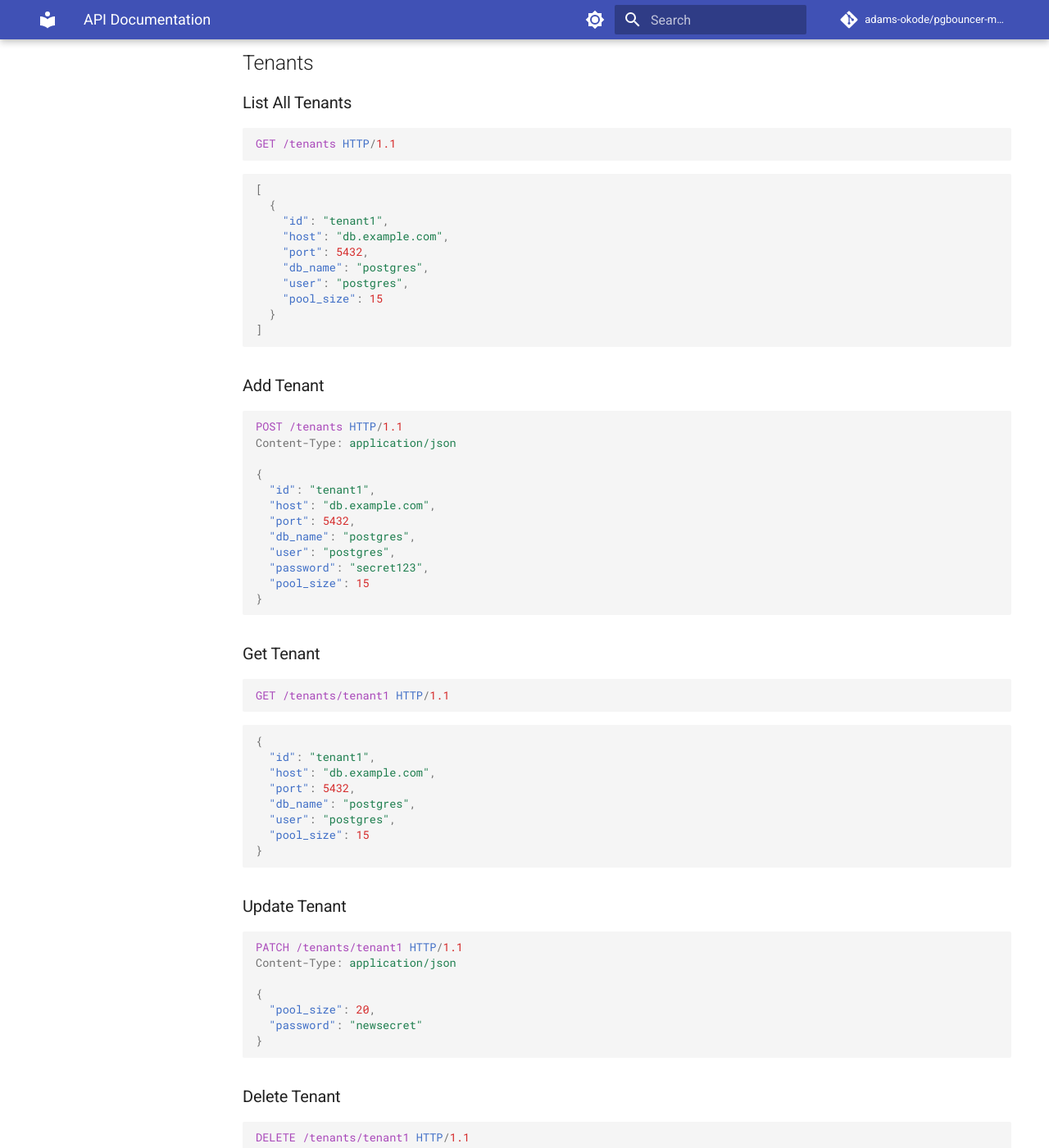
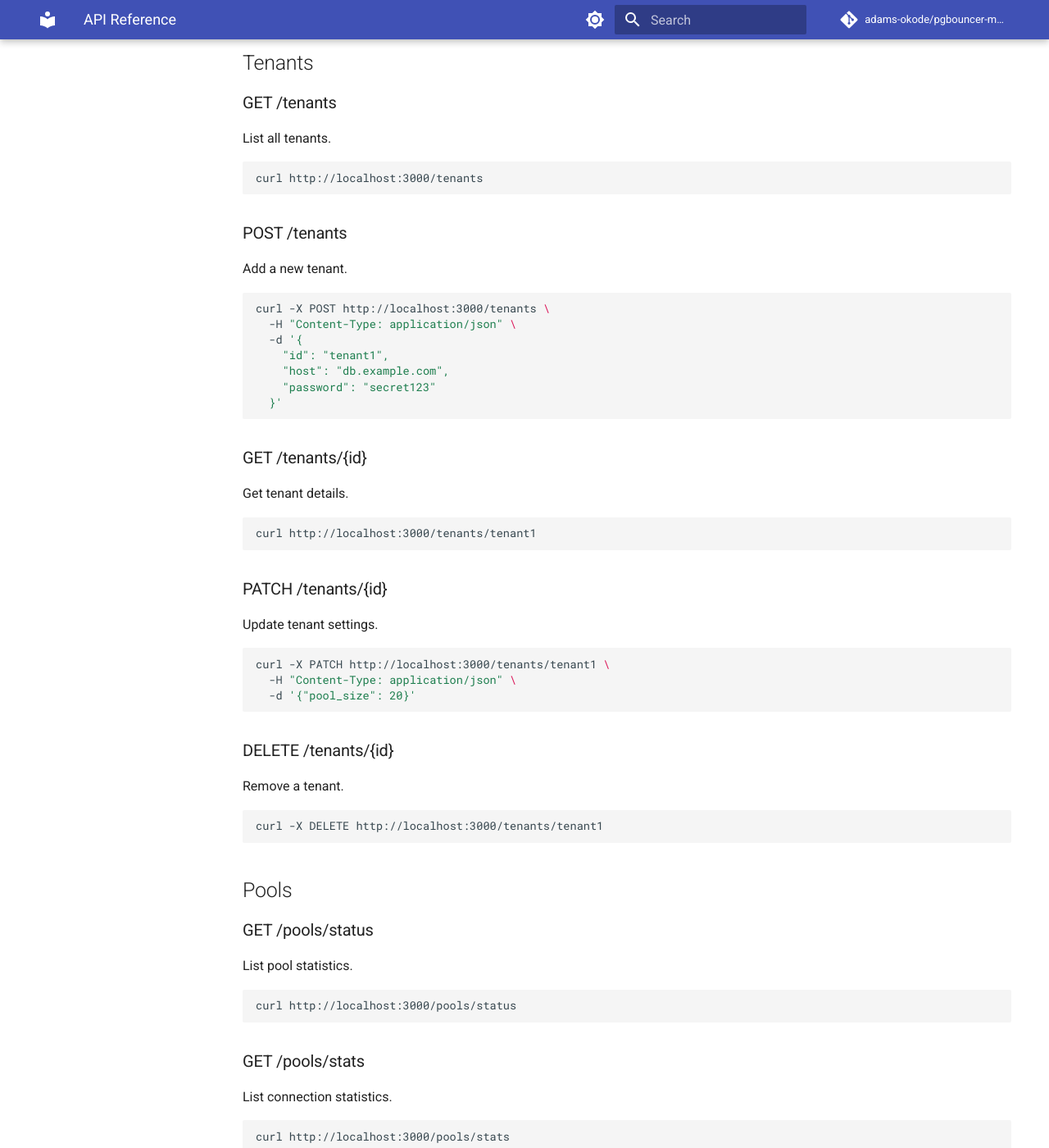
Before and after one commit to adams-okode/pgbouncer-manager, an MkDocs documentation site: the page built from docs/API.md, in a window 1280 px wide and 1400 px high, scrolled down 300 px. Shown: the whole window at 82% size. Built offline with MkDocs 1.6.1 and Material for MkDocs 9.7.7, drawn with Linux system fonts in a browser that asks for light colours; comment, search, counter and statistics services are not loaded; some of the changed text lies outside the part shown.

````diff
--- a/docs/API.md
+++ b/docs/API.md
@@ -1,4 +1,4 @@
-# API Documentation
+# API Reference
 
 ## Base URL
 
@@ -8,140 +8,76 @@ http://localhost:3000
 
 ## Tenants
 
-### List All Tenants
+### GET /tenants
 
-```http
-GET /tenants HTTP/1.1
+List all tenants.
+
+```bash
+curl http://localhost:3000/tenants
 ```
 
-```json
-[
-  {
+### POST /tenants
+
+Add a new tenant.
+
+```bash
+curl -X POST http://localhost:3000/tenants \
+  -H "Content-Type: application/json" \
+  -d '{
     "id": "tenant1",
     "host": "db.example.com",
-    "port": 5432,
-    "db_name": "postgres",
-    "user": "postgres",
-    "pool_size": 15
-  }
-]
+    "password": "secret123"
+  }'
 ```
 
-### Add Tenant
+### GET /tenants/{id}
 
-```http
-POST /tenants HTTP/1.1
-Content-Type: application/json
+Get tenant details.
 
-{
-  "id": "tenant1",
-  "host": "db.example.com",
-  "port": 5432,
-  "db_name": "postgres",
-  "user": "postgres",
-  "password": "secret123",
-  "pool_size": 15
-}
+```bash
+curl http://localhost:3000/tenants/tenant1
 ```
 
-### Get Tenant
+### PATCH /tenants/{id}
 
-```http
-GET /tenants/tenant1 HTTP/1.1
+Update tenant settings.
+
+```bash
+curl -X PATCH http://localhost:3000/tenants/tenant1 \
+  -H "Content-Type: application/json" \
+  -d '{"pool_size": 20}'
 ```
 
-```json
-{
-  "id": "tenant1",
-  "host": "db.example.com",
-  "port": 5432,
-  "db_name": "postgres",
-  "user": "postgres",
-  "pool_size": 15
-}
-```
+### DELETE /tenants/{id}
 
-### Update Tenant
+Remove a tenant.
 
-```http
-PATCH /tenants/tenant1 HTTP/1.1
-Content-Type: application/json
-
-{
-  "pool_size": 20,
-  "password": "newsecret"
-}
-```
-
-### Delete Tenant
-
-```http
-DELETE /tenants/tenant1 HTTP/1.1
-```
-
-```json
-{
-  "message": "Tenant deleted"
-}
+```bash
+curl -X DELETE http://localhost:3000/tenants/tenant1
 ```
 
 ## Pools
 
-### List Pool Status
+### GET /pools/status
 
-```http
-GET /pools/status HTTP/1.1
+List pool statistics.
+
+```bash
+curl http://localhost:3000/pools/status
 ```
 
-```json
-{
-  "pools": [
-    {
-      "database": "tenant1",
-      "user": "postgres",
-      "pool_mode": "transaction",
-      "active": 10,
-      "waiting": 0,
-      "idle": 5,
-      "max_wait": 0
-    }
-  ]
-}
+### GET /pools/stats
+
+List connection statistics.
+
+```bash
+curl http://localhost:3000/pools/stats
 ```
 
-### List Connection Statistics
+### POST /pools/reload
 
-```http
-GET /pools/stats HTTP/1.1
+Reload PgBouncer configuration.
+
+```bash
+curl -X POST http://localhost:3000/pools/reload
 ```
-
-```json
-{
-  "stats": [
-    {
-      "database": "tenant1",
-      "user": "postgres",
-      "type": "client",
-      "state": "active",
-      "addr": "10.0.0.1",
-      "port": 5432,
-      "local_addr": "10.0.0.2",
-      "local_port": 6432,
-      "create_time": 1234567890
-    }
-  ]
-}
-```
-
-### Reload PgBouncer
-
-```http
-POST /pools/reload HTTP/1.1
-```
-
-```json
-{
-  "status": "success",
-  "message": "PgBouncer reloaded"
-}
-```
````
Also changed, not shown: docs/SECURITY.md (+23 -46 lines), docs/cli.md (+69 -7 lines), 1 other file.
